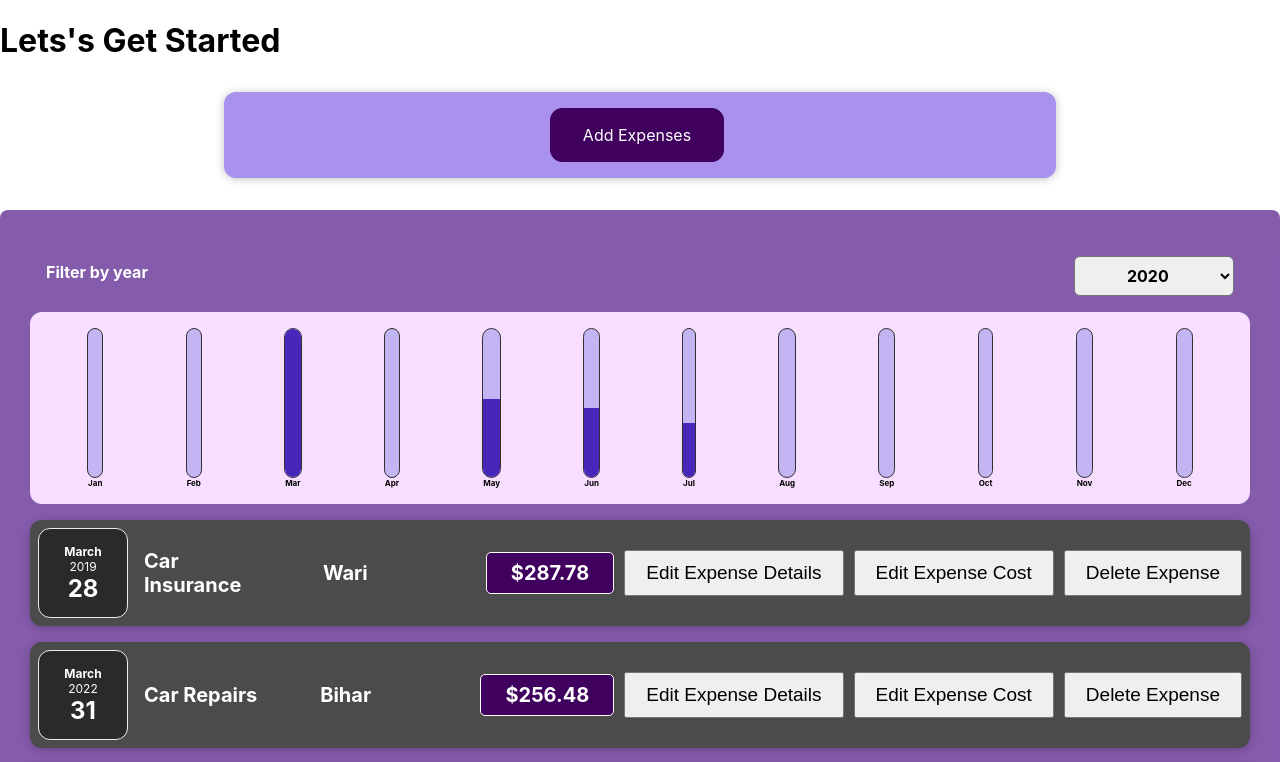
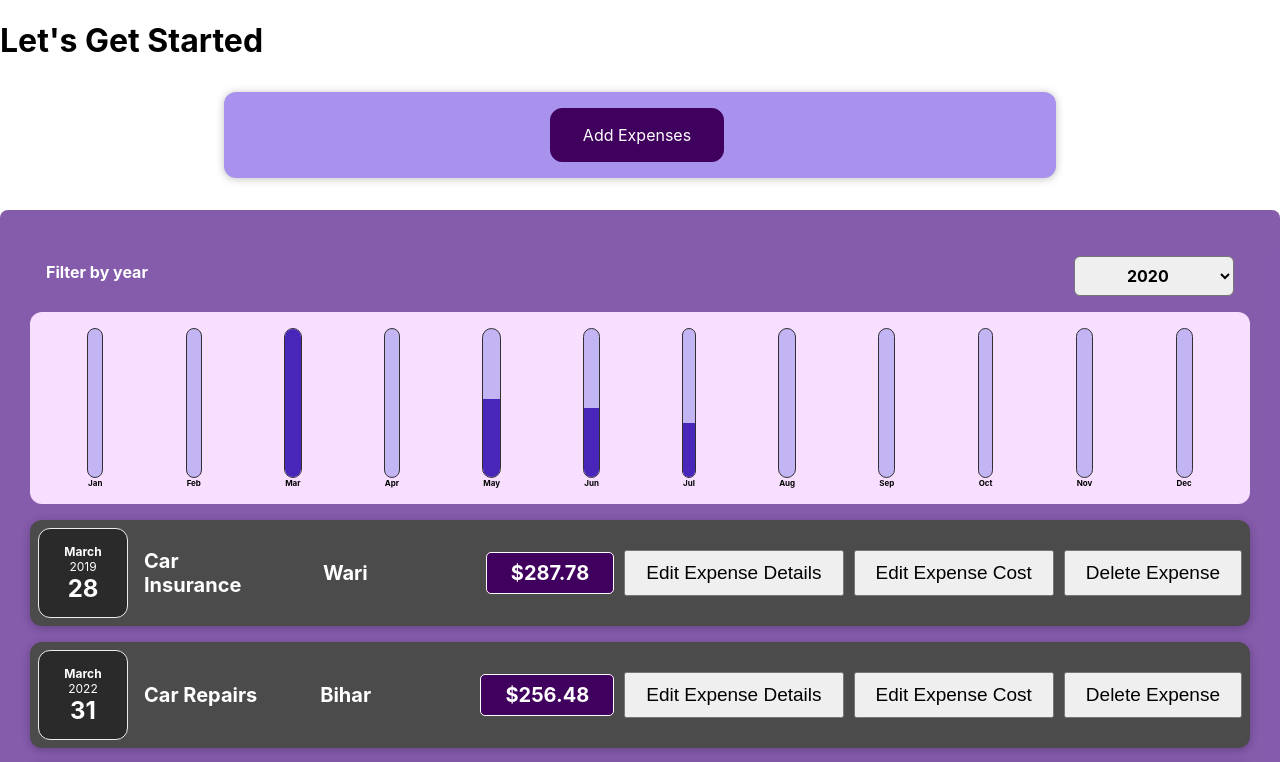
Before and after one commit to bhanu567/first-task, a React (Create React App) app: page / in a window 1280 px wide. Shown: the top 762 px of the page. Built offline with nearby package versions, Linux system fonts and the light colour scheme.

Commit message:
corrected the spelling of let's

```diff
--- a/src/App.js
+++ b/src/App.js
@@ -62,7 +62,7 @@ function App() {
 
   return (
     <div>
-      <h1>Lets's Get Started</h1>
+      <h1>Let's Get Started</h1>
       <NewExpenses onNewExpenseData={addExpenseDataHandler} />
       <Expenses items={expenses}></Expenses>
     </div>
```
